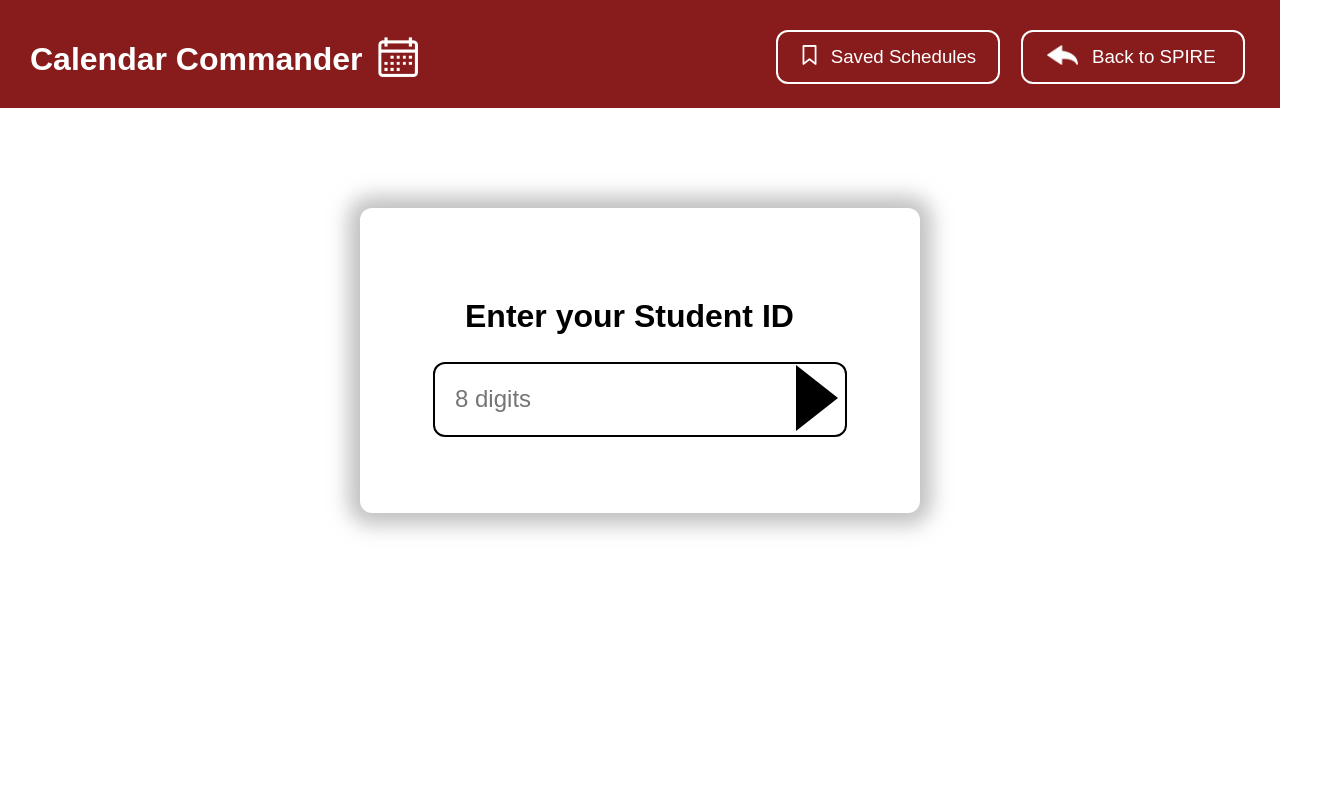
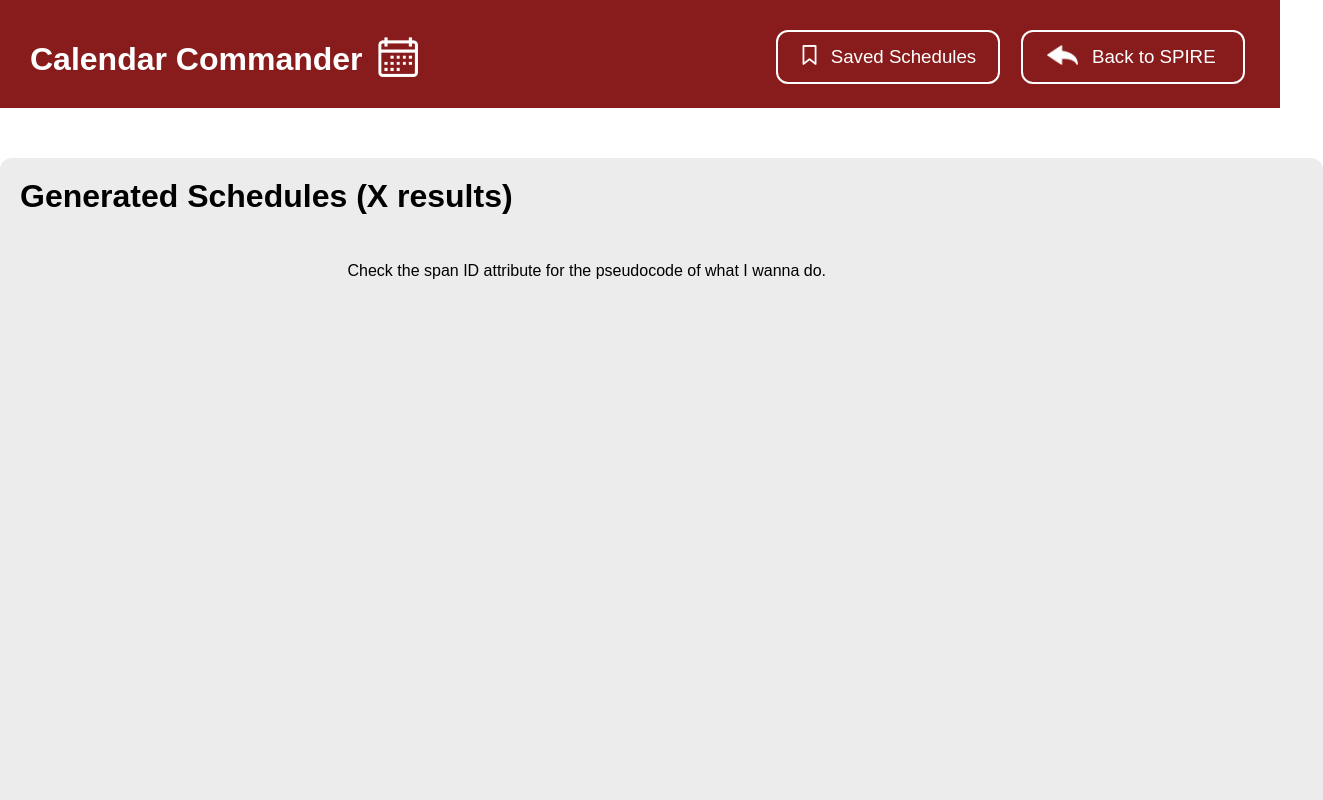
Before and after one commit to JakeCalkins/veer-is-late, a React (Create React App) app in the folder calendar-commander/: page / in a window 1280 px wide. Shown: the top 800 px of the page, 1323 px wide, since content can reach past the window. Built offline with nearby package versions, Linux system fonts and the light colour scheme.

Commit message:
Basic scheduling infrastructure complete

```diff
--- /dev/null
+++ b/calendar-commander/src/components/schedule_generator/Schedule.css
@@ -0,0 +1,16 @@
+.schedule-wrappist {
+  border-radius: 12px;
+  background-color: #ECECEC;
+  width: 1323px;
+  height: 772px;
+  margin: 50px auto 50px auto;
+}
+
+h2.schedule-header {
+  padding: 20px;
+}
+
+.schedule-list {
+  margin: auto;
+  width:628px;
+}
--- /dev/null
+++ b/calendar-commander/src/components/schedule_generator/Schedule.js
@@ -0,0 +1,21 @@
+import React from 'react';
+import './Schedule.css';
+// import ScheduleMercenaries from './components/ScheduleMercenaries/ScheduleMercenaries';
+
+class Schedule extends React.Component {
+  render() {
+    return (
+      <div className="Schedule">
+        <div class="schedule-wrappist">
+          <h2 class="schedule-header">Generated Schedules (X results)</h2>
+          <div class="schedule-list">
+            <span id="for number of schedules in scheduleJSON:
+             render a <ScheduleMercenaries /> for each one">Check the span ID attribute for the pseudocode of what I wanna do.</span>
+          </div>
+        </div>
+      </div>
+    );
+  }
+}
+
+export default Schedule;
--- a/calendar-commander/src/components/schedule_generator/schedule_generator.css
+++ /dev/null
@@ -1,20 +0,0 @@
-.App-header {
-  background-color: #282c34;
-  min-height: 100vh;
-  display: flex;
-  flex-direction: column;
-  align-items: center;
-  justify-content: center;
-  font-size: calc(10px + 2vmin);
-  color: white;
-}
-
-#root {
-  margin-right: auto;
-  margin-left: auto;
-  margin-top: 200px;
-  padding: 30px;
-  border-radius: 20px;
-  width: 30%;
-  box-shadow: 0px 0px 20px 12px rgba(167,167,167,70);
-}
--- a/calendar-commander/src/index.js
+++ b/calendar-commander/src/index.js
@@ -2,8 +2,10 @@ import React from 'react';
 import ReactDOM from 'react-dom';
 
 import './index.css';
+import NavBar from "./components/navbar/NavBar"
 import StudentID from "./components/student_id_container/StudentID"
-import NavBar from "./components/navbar/NavBar"
+import ProgressContainer from "./components/progress_container/ProgressContainer"
 import RequirementsContainer from "./components/requirements_container/RequirementContainers"
+import Schedule from "./components/schedule_generator/Schedule"
 
-ReactDOM.render(<div><NavBar /> <StudentID /></div>, document.getElementById('root'));
+ReactDOM.render(<div><NavBar /> <Schedule /></div>, document.getElementById('root'));
```
Also changed, not shown: calendar-commander/src/components/schedule_generator/schedule_generator.js (deleted, +0 -18 lines), calendar-commander/src/components/ScheduleMercenaries/ScheduleMercenaries.css (added), calendar-commander/src/components/ScheduleMercenaries/ScheduleMercenaries.js (added).
